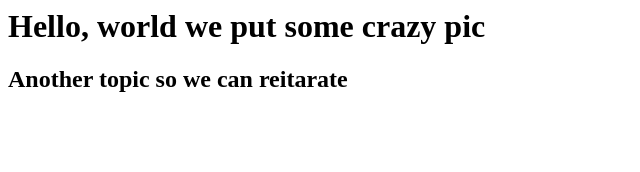
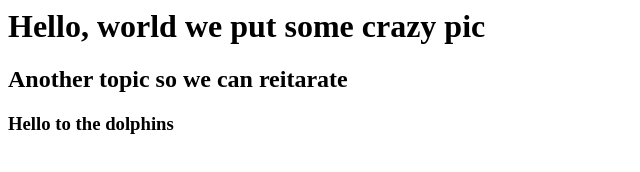
Before and after one commit to pavpench/hello-world, a plain HTML site: page index.html in a window 1280 px wide. Shown: the whole page, without its empty margins (0-640 px from the left). Drawn offline with Linux system fonts and the light colour scheme.

Commit message:
added dolphin greeting

```diff
--- a/index.html
+++ b/index.html
@@ -1,2 +1,3 @@
 <h1>Hello, world we put some crazy pic</h1>
 <h2>Another topic so we can reitarate</h2>
+<h3>Hello to the dolphins</h3>
```
